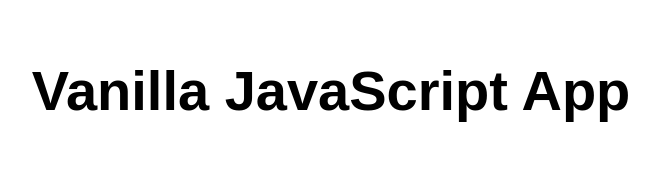
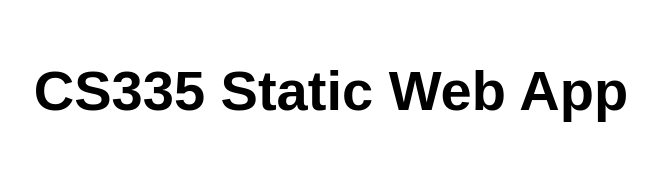
Before and after one commit to MarkR92/Test, a website: page src/index.html in a window 1280 px wide. Shown: the whole page, without its empty margins (309-968 px from the left). Drawn offline with Linux system fonts and the light colour scheme.

Commit message:
Update index.html

```diff
--- a/src/index.html
+++ b/src/index.html
@@ -10,7 +10,7 @@
 
 <body>
   <main>
-    <h1>Vanilla JavaScript App</h1>
+    <h1>CS335 Static Web App</h1>
   </main>
 </body>
 
```
